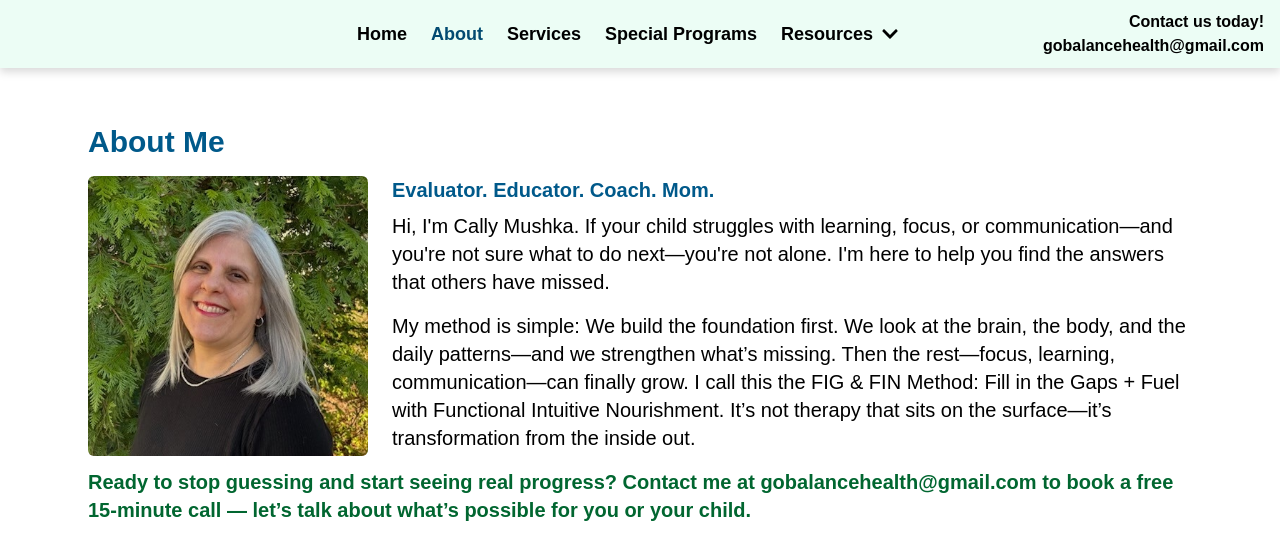
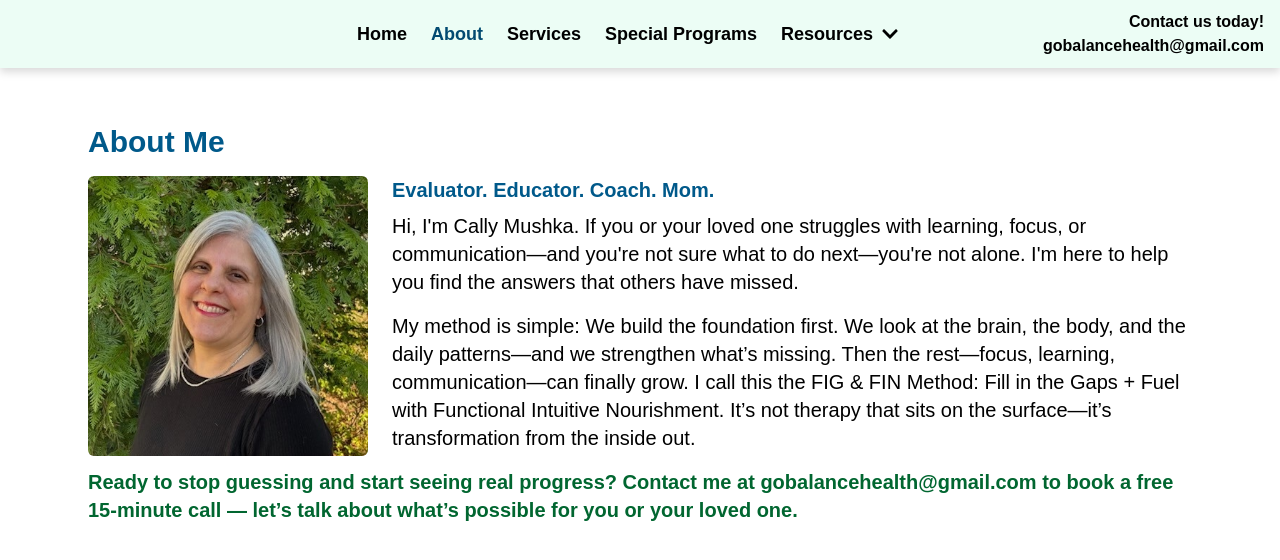
Before and after one commit to mtsahas/go-balance-app, a React (Vite) app: page /about in a window 1280 px wide. Shown: the top 560 px of the page. Built offline with nearby package versions, Linux system fonts and the light colour scheme.

Commit message:
replace child with loved one

```diff
--- a/src/components/About.jsx
+++ b/src/components/About.jsx
@@ -17,9 +17,10 @@ export function About() {
         </p>
 
         <p className="text-xl mb-4">
-          Hi, I'm Cally Mushka. If your child struggles with learning, focus, or
-          communication—and you're not sure what to do next—you're not alone.
-          I'm here to help you find the answers that others have missed.
+          Hi, I'm Cally Mushka. If you or your loved one struggles with
+          learning, focus, or communication—and you're not sure what to do
+          next—you're not alone. I'm here to help you find the answers that
+          others have missed.
         </p>
 
         <p className="text-xl mb-4">
@@ -34,7 +35,7 @@ export function About() {
         <p className="text-xl mb-4 text-green-800 font-bold">
           Ready to stop guessing and start seeing real progress? Contact me at
           gobalancehealth@gmail.com to book a free 15-minute call — let’s talk
-          about what’s possible for you or your child.
+          about what’s possible for you or your loved one.
         </p>
 
         {/* <p className="text-lg text-sky-800 font-bold pb-2">
```
